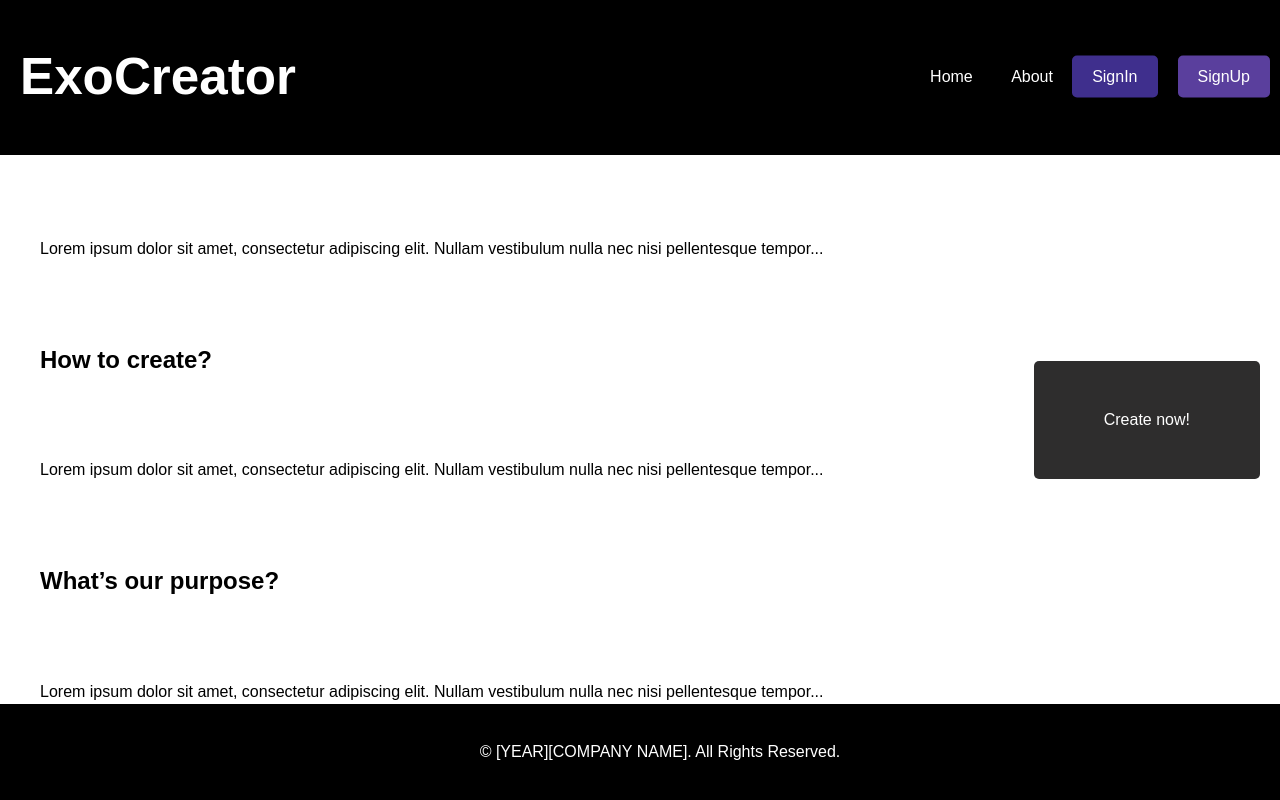
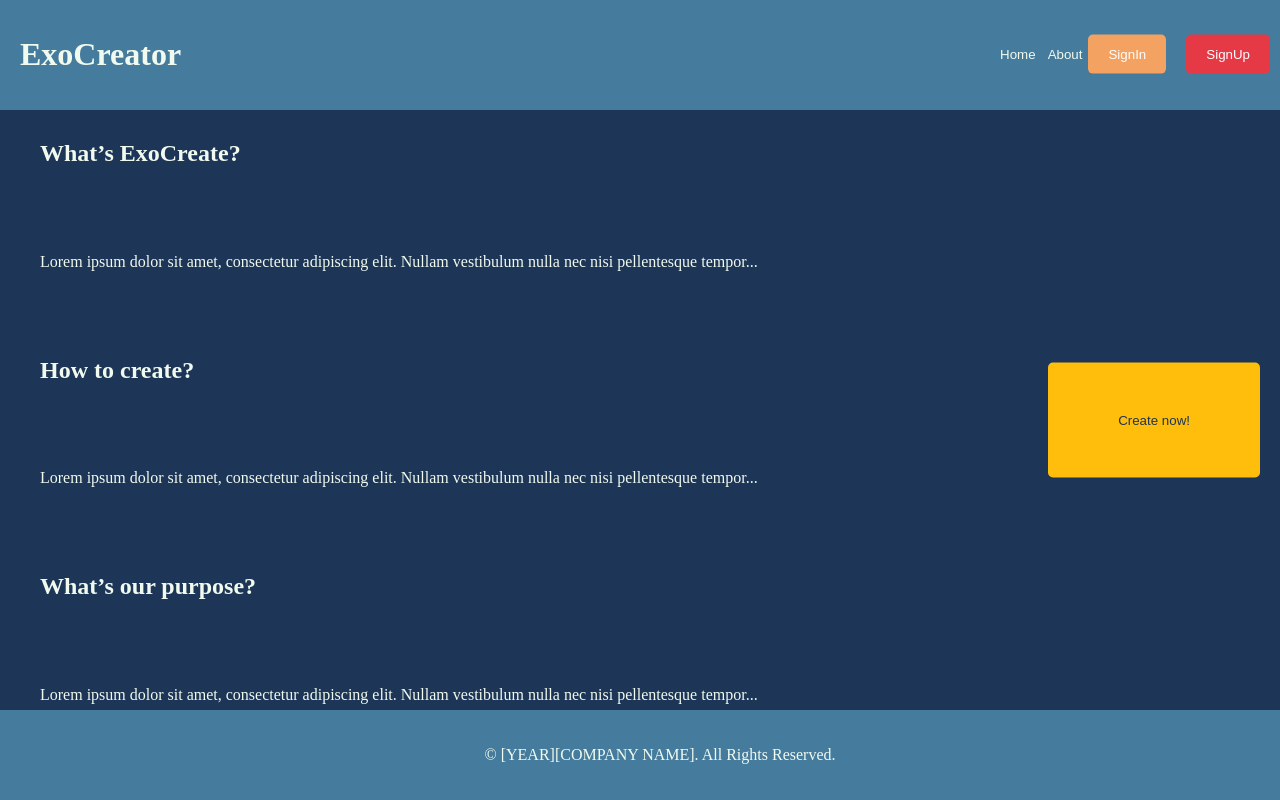
Before and after one commit to JorgeECadena/exo_creator, a React (Vite) app: page / in a window 1280 px wide. Built offline with nearby package versions, Linux system fonts and the light colour scheme.

Commit message:
fortnite

```diff
--- a/src/App.css
+++ b/src/App.css
@@ -3,37 +3,37 @@ html, body {
   height: 100%;
   margin: 0;
   padding: 0;
-  font-family: Arial, sans-serif;
+  font-family: Cardo;
   overflow: hidden; /* Prevent scrolling */
 }
 
 .container {
-  background-color: white;
-  color: black;
+  background-color: #1D3557; /* Azul oscuro espacial para el fondo principal */
+  color: #F1FAEE; /* Blanco casi puro para el texto */
   height: 100vh; /* Set height to fill the viewport */
   display: flex;
   flex-direction: column;
+  width: 100;
 }
 
-
 .header {
-  background-color: black;
-  color: white;
+  background-color: #457B9D; /* Azul celeste claro para un header amigable */
+  color: #F1FAEE; /* Texto blanco para contraste */
   padding: 15px 20px;
   display: flex;
   justify-content: space-between;
-  align-items: center; /* Center items vertically */
-  margin: 0;
-  position: fixed;
-  top: 0;
+  margin: 0; /* Ensure no margin */
+  position: fixed; /* Make header fixed to prevent scrolling issues */
+  top: 0; /* Position at the very top */
   left: 0;
-  width: 100%;
-  z-index: 1000;
+  width: 100%; /* Ensure it spans the full width */
+  z-index: 1000; /* Keep it on top of other elements */
+  align-items: center;
 }
 
 .header button.transparent-button {
   background-color: transparent;
-  color: white;
+  color: #F1FAEE;
   border: none;
   cursor: pointer;
 }
@@ -48,12 +48,12 @@ html, body {
 }
 
 .header button.button1 {
-  background-color: #3f2f8d;
+  background-color: #F4A261; /* Naranja suave */
   margin-right: 20px; /* Reduced margin to fit buttons within the header */
 }
 
 .header button.button2 {
-  background-color: #5a3f9d; /* Added background color for button2 */
+  background-color: #E63946; /* Rojo coral */
   margin-right: 30px;
 }
 
@@ -63,20 +63,21 @@ html, body {
 
 .section {
   flex: 1;
-  padding: calc(40px + 15px) 40px; /* Adjust padding to fit header */
-  padding-top: 100px; /* Adjust for header height */
-  padding-bottom: 80px; /* Reserve space for footer */
-  color: black;
+  padding: calc(40px + 15px) 40px; /* Ajustar padding para el header */
+  padding-top: 120px; /* Aumentar el padding superior */
+  padding-bottom: 80px; /* Reservar espacio para el footer */
+  color: #F1FAEE; /* Texto blanco casi puro */
   display: flex;
   flex-direction: column;
   justify-content: space-between;
+  width: 100%; /* Asegurar que ocupe todo el ancho */
+  box-sizing: border-box; /* Incluir padding y border en el ancho total */
 }
-
 .section button {
   margin: 20px 0;
   padding: 50px 70px; /* Increased padding for a bigger button */
-  background-color: #2e2d2d;
-  color: white;
+  background-color: #FFBE0B; /* Amarillo vibrante para botones destacados */
+  color: #1D3557; /* Texto azul oscuro para contraste */
   border: none;
   border-radius: 5px;
   display: block;
@@ -88,8 +89,8 @@ html, body {
 }
 
 .footer {
-  background-color: black;
-  color: white;
+  background-color: #457B9D; /* Azul celeste claro */
+  color: #F1FAEE; /* Texto blanco */
   padding: 20px;
   text-align: center;
   margin: 0; /* Ensure no margin */
--- a/src/main.jsx
+++ b/src/main.jsx
@@ -1,7 +1,6 @@
 import { StrictMode } from 'react'
 import { createRoot } from 'react-dom/client'
 import App from './App.jsx'
-import './index.css'
 
 createRoot(document.getElementById('root')).render(
   <StrictMode>
```
